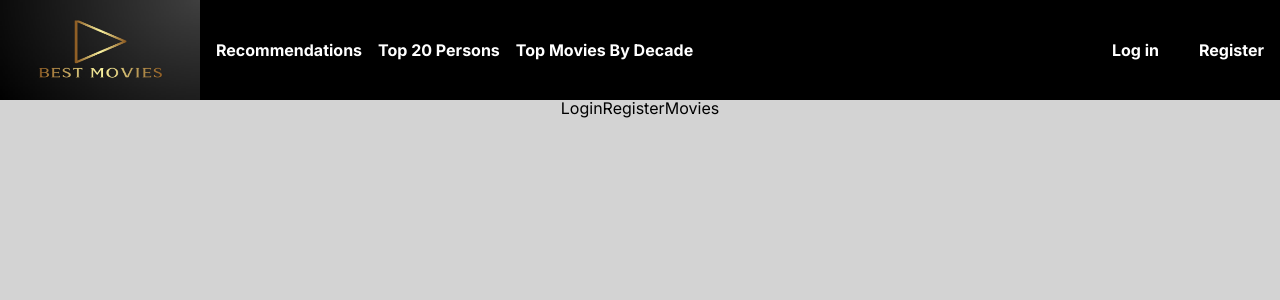
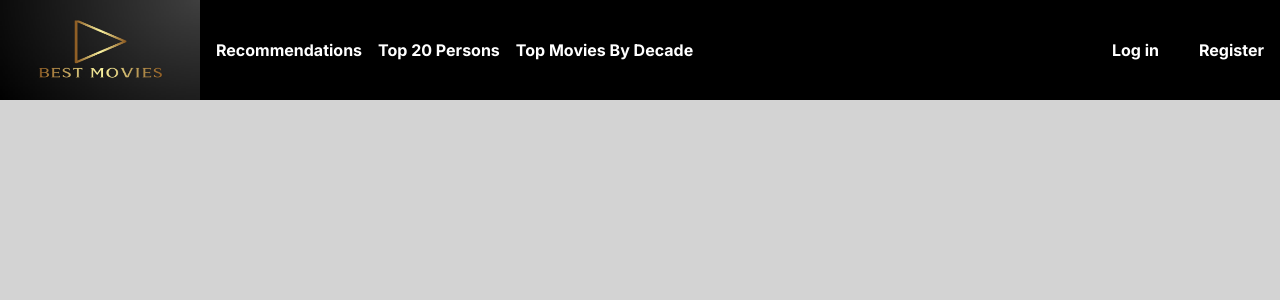
Before and after one commit to Undefined1133/sep6-frontend, a Next.js app: page / in a window 1280 px wide. Shown: the top 300 px of the page. Built offline with nearby package versions, Linux system fonts and the light colour scheme.

Commit message:
Removed unnecessary workflow, which was a demo

```diff
--- a/src/app/page.tsx
+++ b/src/app/page.tsx
@@ -4,15 +4,6 @@ export default function Home() {
     return (
     <main className="flex min-h-screen flex-col items-center justify-between p-24">
       <div className="">
-          <Link href="/login">
-              Login
-          </Link>
-          <Link href="/register">
-              Register
-          </Link>
-          <Link href="/movies">
-              Movies
-          </Link>
       </div>
     </main>
   )
```
